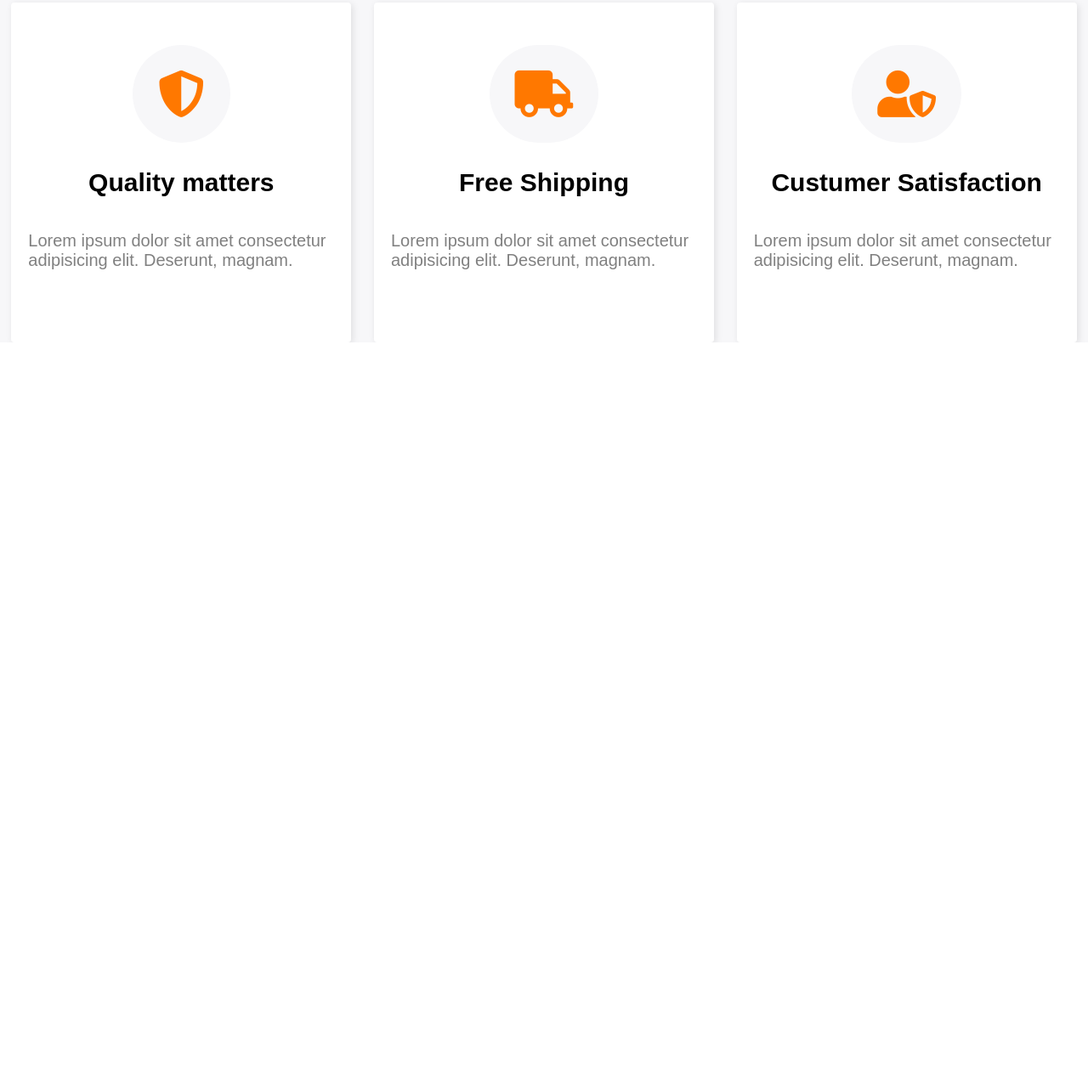
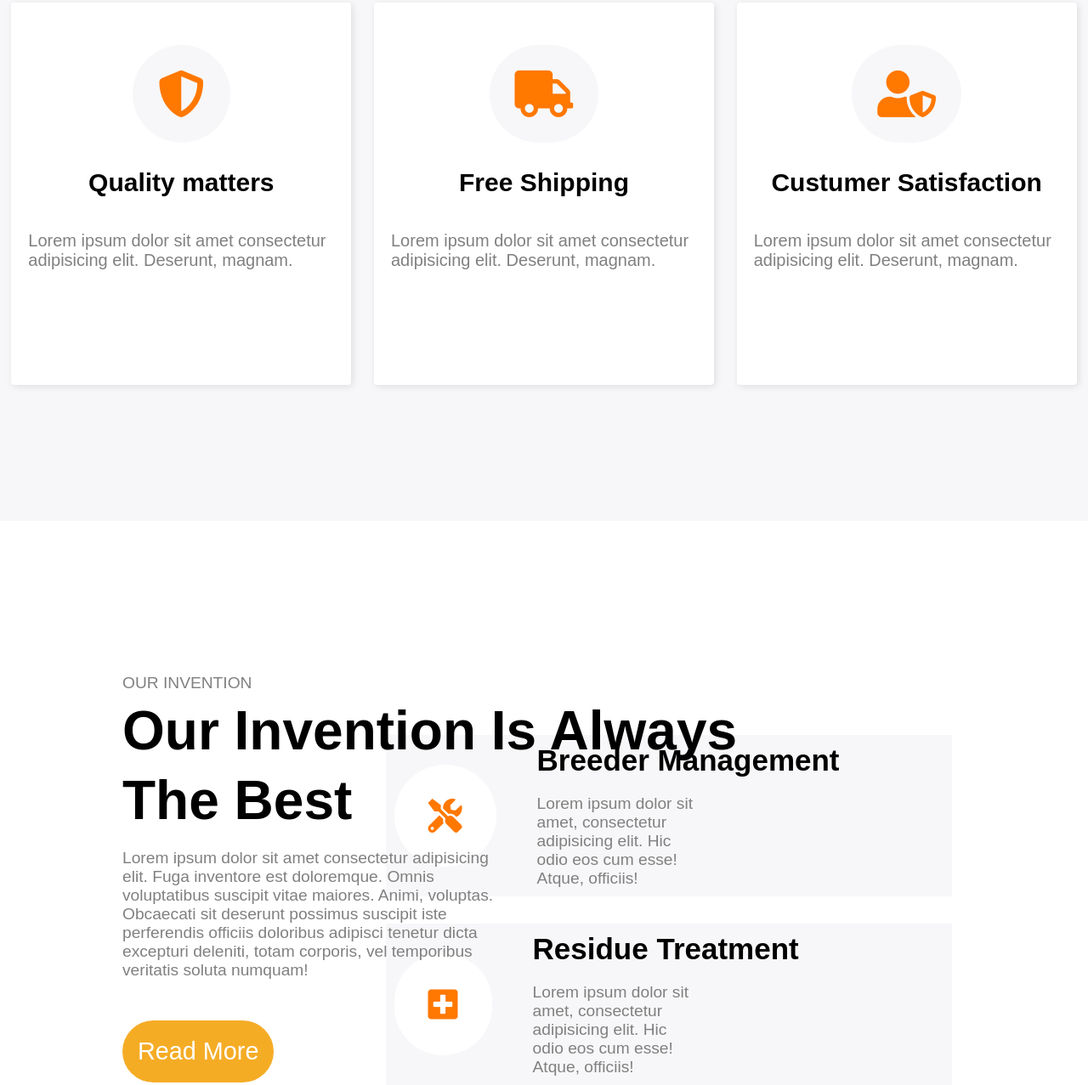
Before and after one commit to codenextdoor/Poultry-app, a plain HTML site: page project.html in a window 1280 px wide. Shown: the part 2286-3563 px from the top of the page at 85% size. Before the commit the page ends 2689 px from the top, so only its background shows below. Drawn offline with Linux system fonts and the light colour scheme.

Commit message:
features

```diff
--- a/project.css
+++ b/project.css
@@ -169,7 +169,7 @@ p {
 }
 .cards {
   width: 400px;
-  height: 400px;
+  height: 450px;
   background-color: #fff;
   box-shadow: 2px 2px 8px rgba(0, 0, 0, 0.1);
   border-radius: 4px;
@@ -217,3 +217,100 @@ p {
   justify-content: space-around;
   align-items: center;
 }
+
+.mt {
+  margin-top: 10rem;
+}
+
+.white {
+  background-color: white;
+}
+
+.mt-5 {
+  margin-top: 0.5rem;
+}
+
+.pb-5 {
+  padding-bottom: 10rem;
+}
+
+.invention {
+  margin-left: 9rem;
+  padding-bottom: 2rem;
+  height: 60vh;
+}
+.invention h1 {
+  font-size: 64px;
+}
+.invention p {
+  width: 40%;
+  margin-top: 20px;
+}
+
+.invention-header {
+  display: flex;
+  flex-direction: column;
+  justify-content: space-around;
+}
+
+.invention-features {
+  float: right;
+}
+.invention-features h1 {
+  font-size: 35px;
+}
+
+.invention-about {
+  margin: -18rem -10rem 0 -10rem;
+  background-color: #f7f7f9;
+  padding: 10px;
+  width: 100%;
+  height: 10%;
+  display: flex;
+  align-items: center;
+}
+
+.invention-texts {
+  display: flex;
+  flex-direction: column;
+}
+
+.invention-2 {
+  margin-top: 100rem;
+}
+.invention-logo {
+  float: left;
+  /* border-radius: 5rem;
+  background-color: #fff;
+  padding: 40px;
+  font-size: 40px; */
+  margin-right: 3rem;
+}
+
+.invention-logo i {
+  /* float: left; */
+  border-radius: 5rem;
+  background-color: #fff;
+  padding: 40px;
+  font-size: 40px;
+  color: #ff7800;
+  /* margin-right: 3rem; */
+}
+
+.invention-two {
+  margin-top: 20rem;
+}
+
+/* .invention-about :hover {
+  color: white;
+  background-color: #ff7800;
+  cursor: pointer;
+  transition: 300ms all;
+} */
+
+/* .invention-logo i:hover {
+  color: white;
+  background-color: #ff7800;
+  cursor: pointer;
+  transition: 300ms all ease-in-out;
+} */
--- a/project.html
+++ b/project.html
@@ -79,7 +79,7 @@
       </div>
 
       <!-- services -->
-      <div class="services">
+      <div class="services pb-5">
         <div class="services-header">
           <p>WHAT WE DO</p>
           <h1>Our Services</h1>
@@ -117,6 +117,52 @@
           </div>
         </div>
       </div>
+      <!-- our invention -->
+
+      <div class="invention mt white">
+        <div class="invention-header">
+          <p class="mt-5 bold">OUR INVENTION</p>
+          <h1 class="mt-5">Our Invention Is Always</h1>
+          <h1 class="mt-5">The Best</h1>
+          <p class="mt-5">
+            Lorem ipsum dolor sit amet consectetur adipisicing elit. Fuga
+            inventore est doloremque. Omnis voluptatibus suscipit vitae maiores.
+            Animi, voluptas. Obcaecati sit deserunt possimus suscipit iste
+            perferendis officiis doloribus adipisci tenetur dicta excepturi
+            deleniti, totam corporis, vel temporibus veritatis soluta numquam!
+          </p>
+        </div>
+
+        <button class="about-btn btn2">Read More</button>
+        <div class="invention-features">
+          <div class="invention-about">
+            <div class="invention-logo">
+              <i class="fa fa-tools"></i>
+            </div>
+            <div class="invention-texts">
+              <h1>Breeder Management</h1>
+              <p>
+                Lorem ipsum dolor sit amet, consectetur adipisicing elit. Hic
+                odio eos cum esse! Atque, officiis!
+              </p>
+            </div>
+          </div>
+          <div class="invention-two">
+            <div class="invention-about">
+              <div class="invention-logo">
+                <i class="fas fa-plus-square"></i>
+              </div>
+              <div class="invention-texts">
+                <h1>Residue Treatment</h1>
+                <p>
+                  Lorem ipsum dolor sit amet, consectetur adipisicing elit. Hic
+                  odio eos cum esse! Atque, officiis!
+                </p>
+              </div>
+            </div>
+          </div>
+        </div>
+      </div>
     </div>
   </body>
 </html>
```
